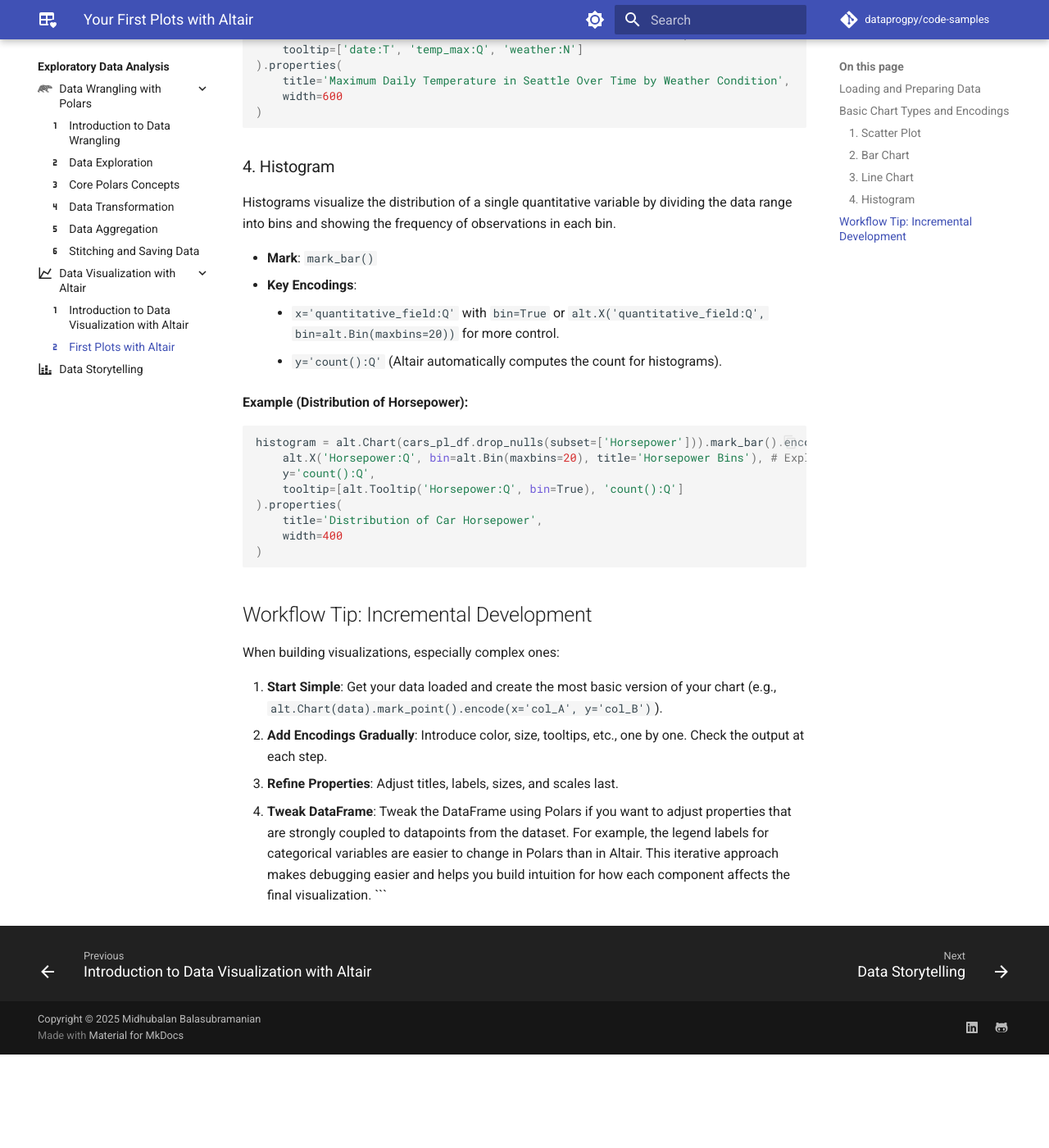
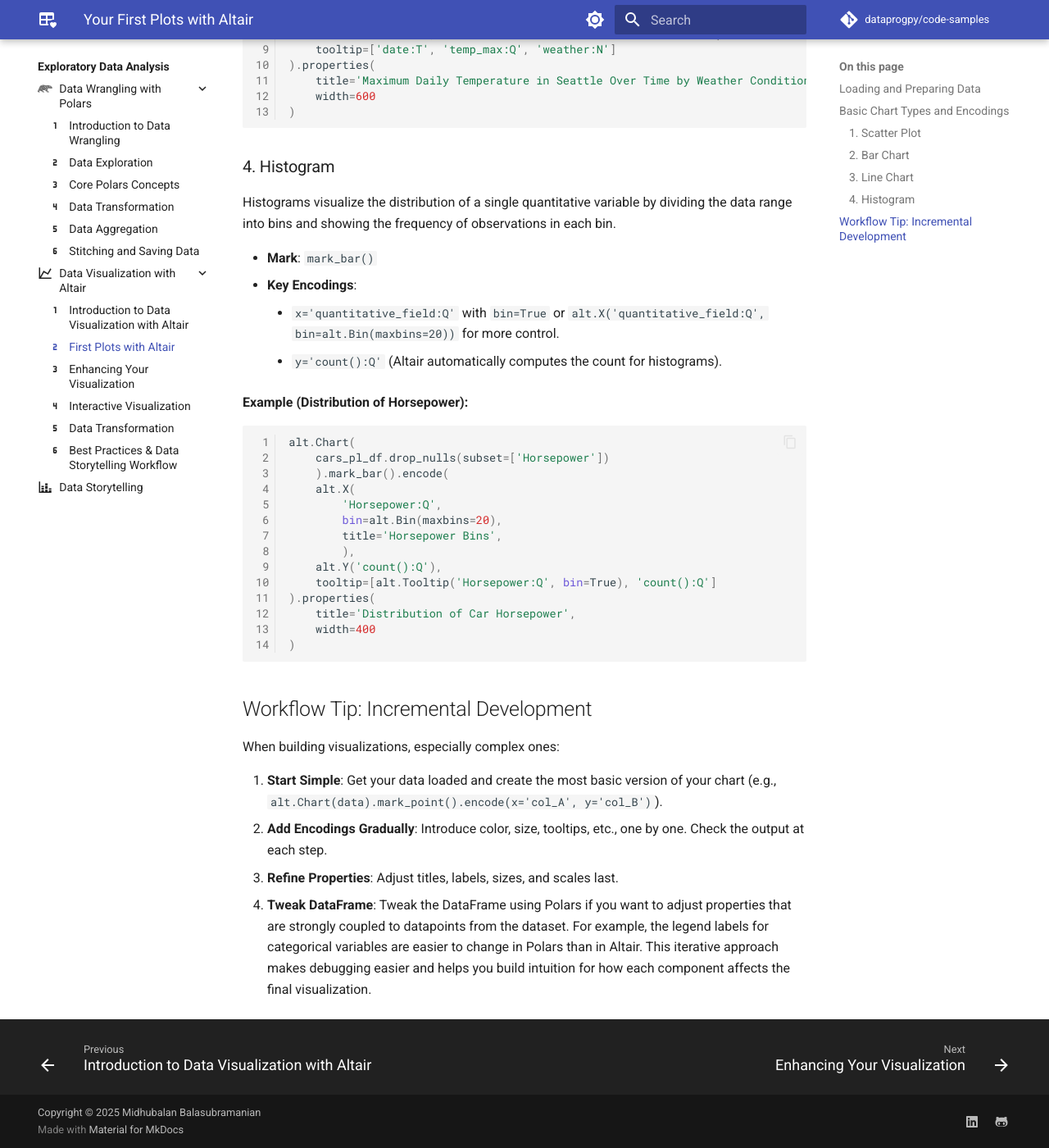
Before and after one commit to dataprogpy/dataprogpy.github.io, an MkDocs documentation site: the page built from docs/eda/data-visualization/first-plots.md, in a window 1280 px wide and 1400 px high, scrolled down 3925 px. Shown: the whole window at 82% size. Built offline with MkDocs 1.6.1 and Material for MkDocs 9.7.7, drawn with Linux system fonts in a browser that asks for light colours; comment, search, counter and statistics services are not loaded; before the commit the page ends 5211 px from its top, so only the background shows below that.

````diff
--- a/docs/eda/data-visualization/first-plots.md
+++ b/docs/eda/data-visualization/first-plots.md
@@ -145,7 +145,7 @@ Line charts are ideal for showing trends over a continuous or ordered sequence,
 
 **Example (Seattle Weather - Max Temperature Over Time):**
 We'll use the `seattle-weather` dataset.
-```python
+```python linenums="1"
 # Load seattle_weather data
 weather_pd_df = vega_data.seattle_weather()
 weather_pl_df = pl.from_pandas(weather_pd_df)
@@ -171,10 +171,17 @@ Histograms visualize the distribution of a single quantitative variable by divid
     * `y='count():Q'` (Altair automatically computes the count for histograms).
 
 **Example (Distribution of Horsepower):**
-```python
-histogram = alt.Chart(cars_pl_df.drop_nulls(subset=['Horsepower'])).mark_bar().encode(
-    alt.X('Horsepower:Q', bin=alt.Bin(maxbins=20), title='Horsepower Bins'), # Explicit binning
-    y='count():Q',
+
+``` py linenums="1"
+alt.Chart(
+    cars_pl_df.drop_nulls(subset=['Horsepower'])
+    ).mark_bar().encode(
+    alt.X(
+        'Horsepower:Q',
+        bin=alt.Bin(maxbins=20),
+        title='Horsepower Bins',
+        ),
+    alt.Y('count():Q'),
     tooltip=[alt.Tooltip('Horsepower:Q', bin=True), 'count():Q']
 ).properties(
     title='Distribution of Car Horsepower',
@@ -191,4 +198,3 @@ When building visualizations, especially complex ones:
 3.  **Refine Properties**: Adjust titles, labels, sizes, and scales last.
 4.  **Tweak DataFrame**: Tweak the DataFrame using Polars if you want to adjust properties that are strongly coupled to datapoints from the dataset. For example, the legend labels for categorical variables are easier to change in Polars than in Altair.
 This iterative approach makes debugging easier and helps you build intuition for how each component affects the final visualization.
-```
--- a/mkdocs.yml
+++ b/mkdocs.yml
@@ -159,6 +159,10 @@ nav:
       - eda/data-visualization/index.md
       - Introduction to Data Visualization with Altair: eda/data-visualization/intro-to-data-viz.md
       - First Plots with Altair: eda/data-visualization/first-plots.md
+      - Enhancing Your Visualization: eda/data-visualization/decorations.md
+      - Interactive Visualization: eda/data-visualization/interactive-visualization.md
+      - Data Transformation: eda/data-visualization/data-transformations.md
+      - Best Practices & Data Storytelling Workflow: eda/data-visualization/best-practices.md
     - Data Storytelling: eda/data_storytelling.md
   - Introduction to Modeling:
     - modeling/index.md
````
Also changed, not shown: docs/eda/data-visualization/best-practices.md (+1 -11 lines), docs/eda/data-visualization/data-transformations.md (+1 -11 lines), docs/eda/data-visualization/decorations.md (+1 -11 lines), docs/eda/data-visualization/interactive-visualization.md (+1 -11 lines).
